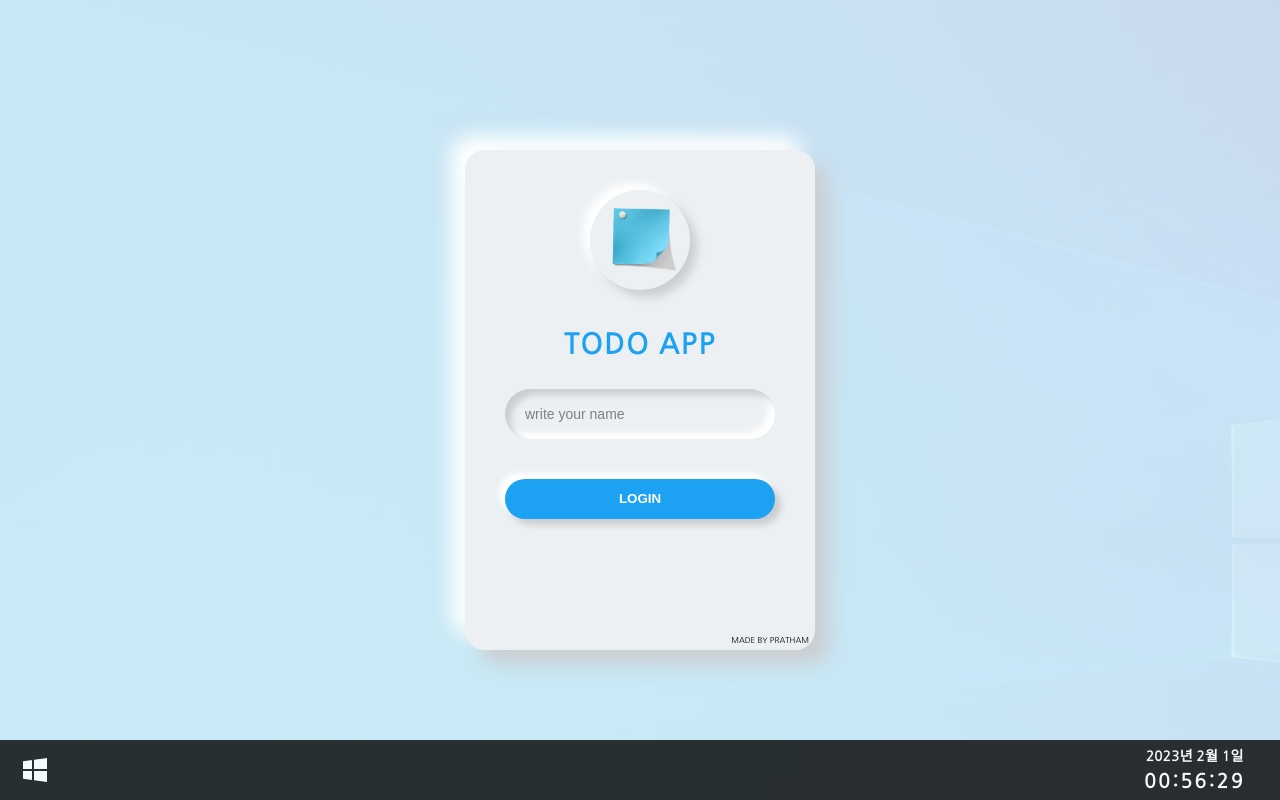
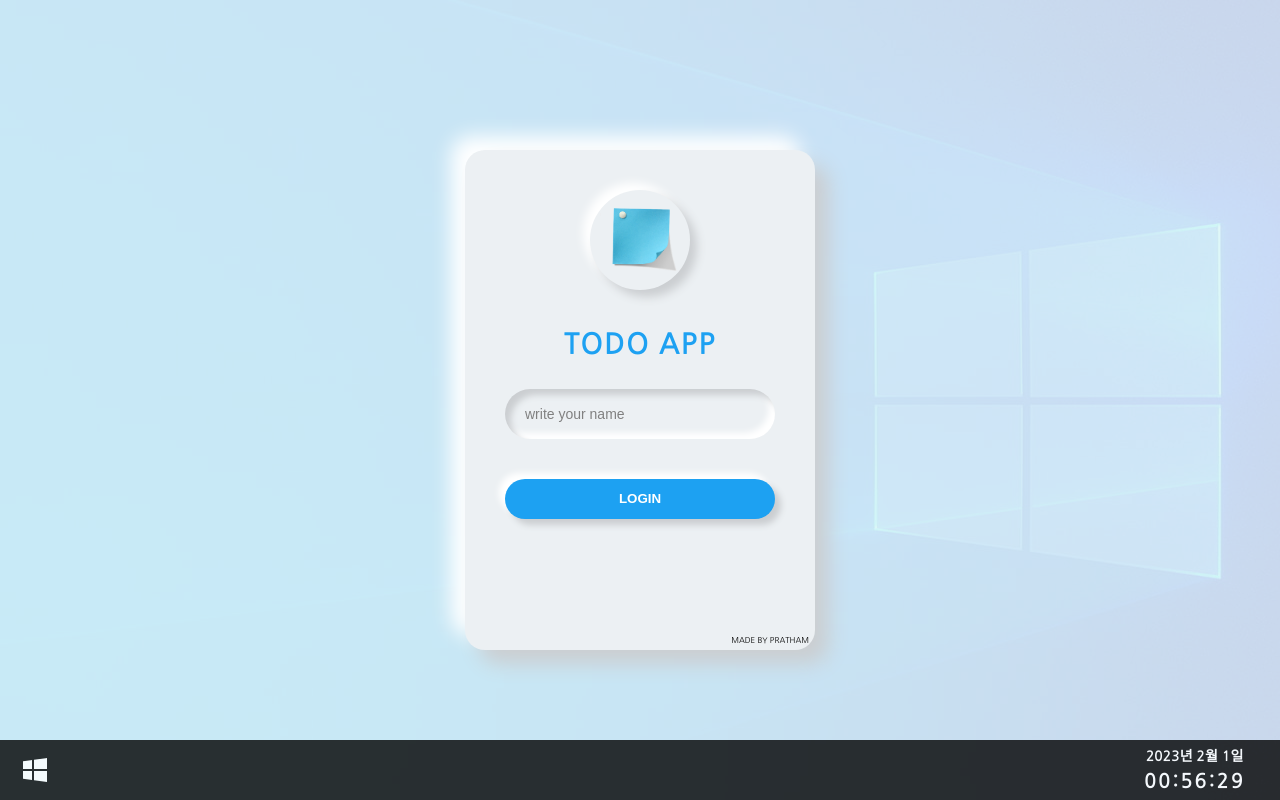
Before and after one commit to Changyoon-Lee/cromeapp-clone, a website built with Parcel: page index.html in a window 1280 px wide. Built offline with nearby package versions, Linux system fonts and the light colour scheme; no server answers.

Commit message:
Update style.css

```diff
--- a/css/style.css
+++ b/css/style.css
@@ -11,10 +11,9 @@ body {
   background-image:
     url("../img/wallpaperbetter.jpg");
 
-  background-size: 1980px 1080px;
-  background-position-y: top;
+  height: 100vh;
+  background-position: center;
   background-repeat: no-repeat;
-  overflow: hidden;
 }
 
 .textarea {
```
